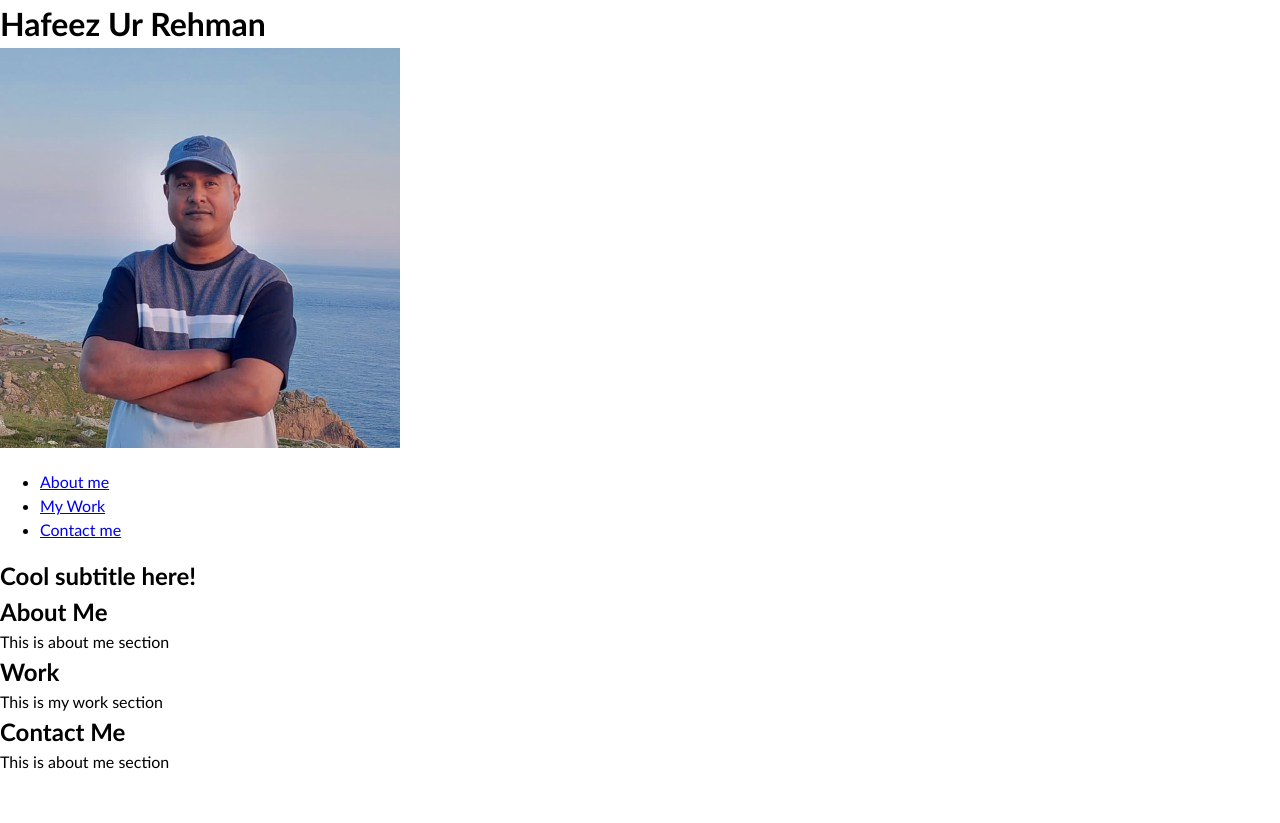
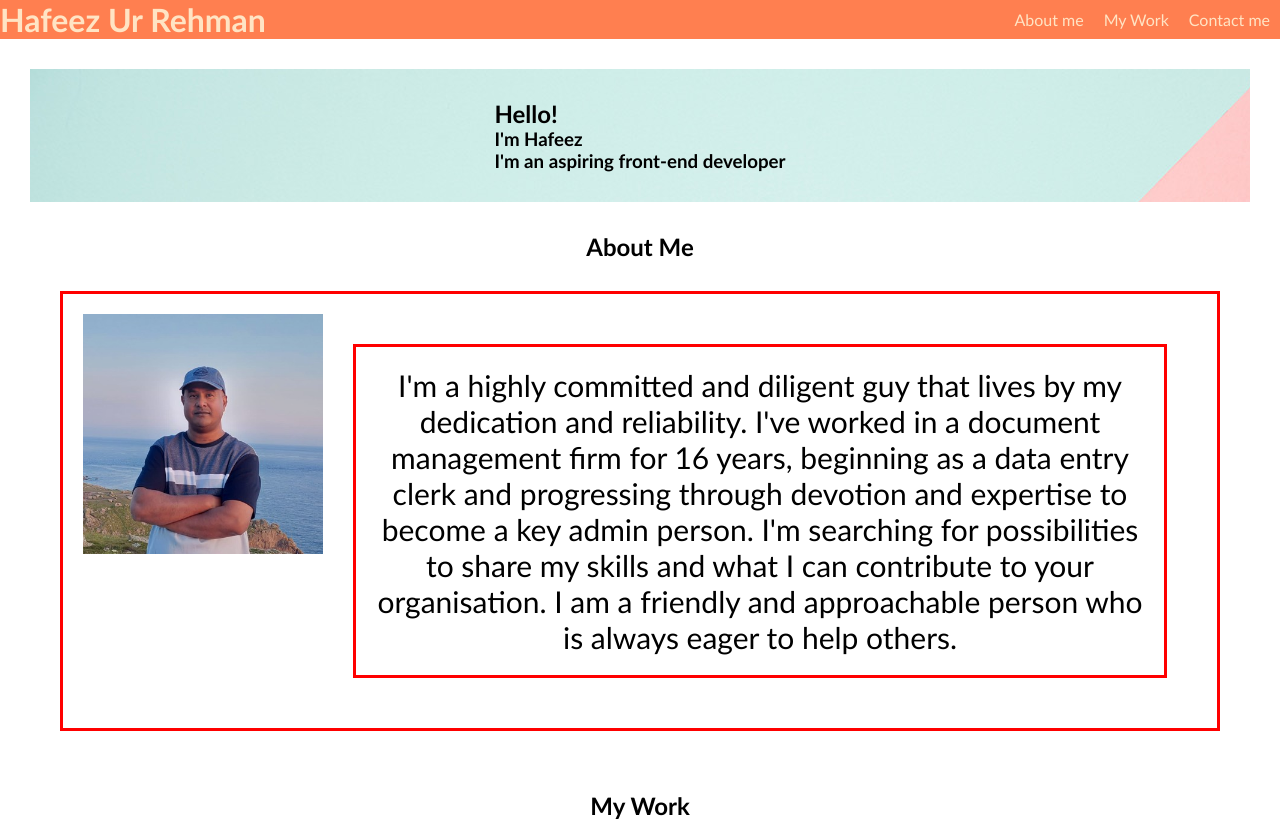
Before and after one commit to hrehman12/Portfolio-Website, a plain HTML site: page index.html in a window 1280 px wide. Shown: the top 823 px of the page. Before the commit the page ends 800 px from the top, so only its background shows below. Drawn offline with Linux system fonts and the light colour scheme; files that its build step writes are made by us from their sources.

Commit message:
Add work and contact details and style the page content

```diff
--- a/css/style.css
+++ b/css/style.css
@@ -1,12 +1,15 @@
 * {
   box-sizing: border-box;
+}
+
+html {
+  scroll-behavior: smooth;
 }
 
 body {
   margin: 0;
   padding: 0;
   font-family: 'Trebuchet MS', 'Lucida Sans Unicode', 'Lucida Grande', 'Lucida Sans', Arial, sans-serif;
-  line-height: 1.5;
 }
 
 h1,
@@ -17,7 +20,111 @@ h5,
 h6 {
   margin: 0;
 }
+/* styling all over the page  */
 
 p {
   margin: 0;
 }
+section{
+  margin: 30px;
+}
+
+div{
+  margin: 30px;
+}
+img{
+  display: flex;
+  height: 50vh;
+  width: 60vh;
+
+}
+/* Header styling */
+.header{
+  display: flex;
+  justify-content: space-between;
+  background-color: coral;
+  color: bisque;
+
+}
+
+/* nav styling */
+
+ul{
+  display: flex;
+  list-style-type: none;
+  margin: 0;
+  padding: 0;
+
+}
+li{
+  margin: 10px;
+}
+
+nav ul li a{
+  text-decoration: none;
+  color:bisque;
+}
+
+/* Main banner styling */
+.hero-banner{
+  background-image: url(../images/02-portfolio-3.jpg);
+  display: flex;
+  justify-content: center;
+}
+
+/* about me section styling */
+.main-img{
+  height: 70vh;
+  width: 90vh;
+}
+.about-me{
+  display: flex;
+  border: 3px solid red;
+  text-align: center;
+  padding: 20px;
+  font-size: 30px;
+}
+.about-me img{
+  display: flex;
+  height: 30vh;
+  width: 30vh;
+}
+
+/* styling for work section */
+.work-portfolio{
+  display: flex;
+  flex-direction: inline;
+  justify-content: space-evenly;
+  flex-wrap: wrap;
+
+}
+.page-section{
+  display: flex;
+  flex-direction: column;
+  align-items: center;
+}
+
+/* styling for contact section */
+#contact{
+  display: flex;
+  flex-direction: row;
+  justify-content: space-between;
+  background-color: coral;
+  margin: 0;
+  color: bisque;
+}
+
+.contact a{
+ margin: 10px;
+ color: bisque;
+
+}
+
+@media only screen and (max-width: 600px) {
+
+ body{
+  width: 100%;
+  padding: 30px;
+ }
+
+}
--- a/index.html
+++ b/index.html
@@ -5,17 +5,14 @@
   <meta charset="UTF-8">
   <meta name="viewport" content="width=device-width, initial-scale=1.0">
   <meta http-equiv="X-UA-Compatible" content="ie=edge">
-  <title>Lernantino // Web Developer</title>
-  <link rel="stylesheet" href="./assets/css/style.css" />
+  <title>portfolio</title>
+  <link rel="stylesheet" href="css/style.css" />
 </head>
 
 <body>
   <!-- main logo / nav -->
-  <header>
-    <!-- added name and image of myself -->
+  <header class="header">
     <h1>Hafeez Ur Rehman</h1>
-    <img src="images/pic.jpeg" alt="picture"/>
-
     <nav>
       <!-- created nav and links into it and connected nav links to relative section-->
       <ul>
@@ -29,7 +26,9 @@
   <!-- hero banner -->
   <section class="hero-banner">
     <div>
-      <h2>Cool subtitle here!</h2>
+      <h2>Hello!</h2>
+      <h3>I'm Hafeez</h3>
+      <h3>I'm an aspiring front-end developer</h3>
     </div>
   </section>
 
@@ -37,19 +36,52 @@
     <!-- about me -->
     <section class="page-section" id="about">
       <h2>About Me</h2>
-      <p>This is about me section</p>
+      <div class="about-me">
+      <img src="images/pic.jpeg" alt="picture"/>
+      <div class="about-me">I'm a highly committed and diligent guy that lives by my dedication and reliability.
+
+        I've worked in a document management firm for 16 years, beginning as a data entry clerk and progressing through devotion and expertise to become a key admin person.
+        I'm searching for possibilities to share my skills and what I can contribute to your organisation.
+
+        I am a friendly and approachable person who is always eager to help others. </div>
+      </div>
     </section>
 
     <!-- portfolio container -->
     <section class="page-section" id="work">
-      <h2>Work</h2>
-      <p >This is my work section</p>
+      <h2>My Work</h2>
+      <div>
+        <h3>Project 1</h3>
+        <a href="https://hrehman12.github.io/week-1-assignment/" target="_blank"> <img class="main-img" src="images/first-project.png" alt="image"></a>
+      </div>
+       <div class="work-portfolio">
+        <div>
+          <h3> demo work 1</h3>
+        <a href="#coming soon"> <img src="images/02-portfolio-1.jpg" alt="image"> </a>
+        </div>
+        <div>
+          <h3> demo work 2</h3>
+          <a href="#coming soon"> <img src="images/02-portfolio-2.jpg" alt="image"> </a>
+        </div>
+        <div>
+          <h3> demo work 3</h3>
+          <a href="#coming soon">  <img src="images/02-portfolio-3.jpg" alt="image"> </a>
+        </div>
+        <div>
+          <h3> demo work 4</h3>
+          <a href="#coming soon">  <img src="images/02-portfolio-4.jpg" alt="image"> </a>
+        </div>
+      </div>
     </section>
 
     <!-- contact -->
     <section class="page-section contact" id="contact">
       <h2>Contact Me</h2>
-      <p >This is about me section</p>
+      <div class="contact">
+        <a href="">LinkedIn</a>
+        <a href="">github</a>
+        <a href="crazyh_rehman@yahoo.com">Email</a>
+      </div>
     </section>
   </main>
 </body>
```
Also changed, not shown: 1 other file.
